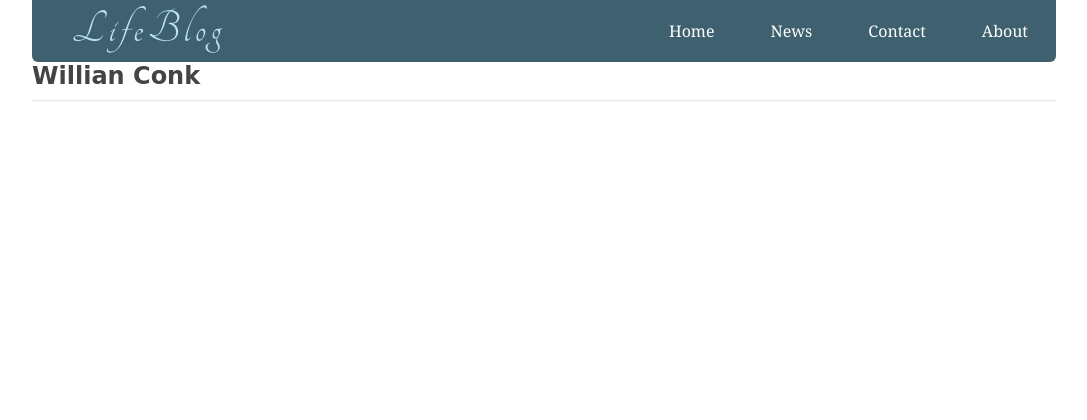
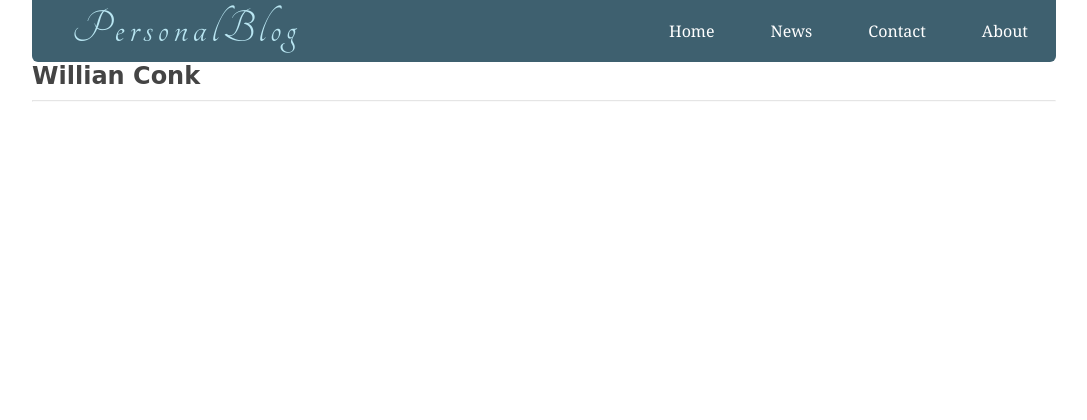
Before and after one commit to WillianConk/blog, a PHP site: page / in a window 1280 px wide. Shown: the top 420 px of the page, without its empty margins (96-1183 px from the left). Run offline with PHP 8.4, Linux system fonts and the light colour scheme; some web fonts are replaced.

Commit message:
Devmind commit in 2018-04-14 23:10:53

```diff
--- a/index.php
+++ b/index.php
@@ -6,7 +6,7 @@
 	<!-- Styling for public area -->
 	<link rel="stylesheet" href="static/css/public_styling.css">
 	<meta charset="UTF-8">
-	<title>Personal blog| Home </title>
+	<title>Personal Blog| Home </title>
 </head>
 <body>
 	<!-- container - wraps whole page -->
@@ -14,7 +14,7 @@
 		<!-- navbar -->
 		<div class="navbar">
 			<div class="logo_div">
-				<a href="index.php"><h1>LifeBlog</h1></a>
+				<a href="index.php"><h1>PersonalBlog</h1></a>
 			</div>
 			<ul>
 			  <li><a class="active" href="index.php">Home</a></li>
```
